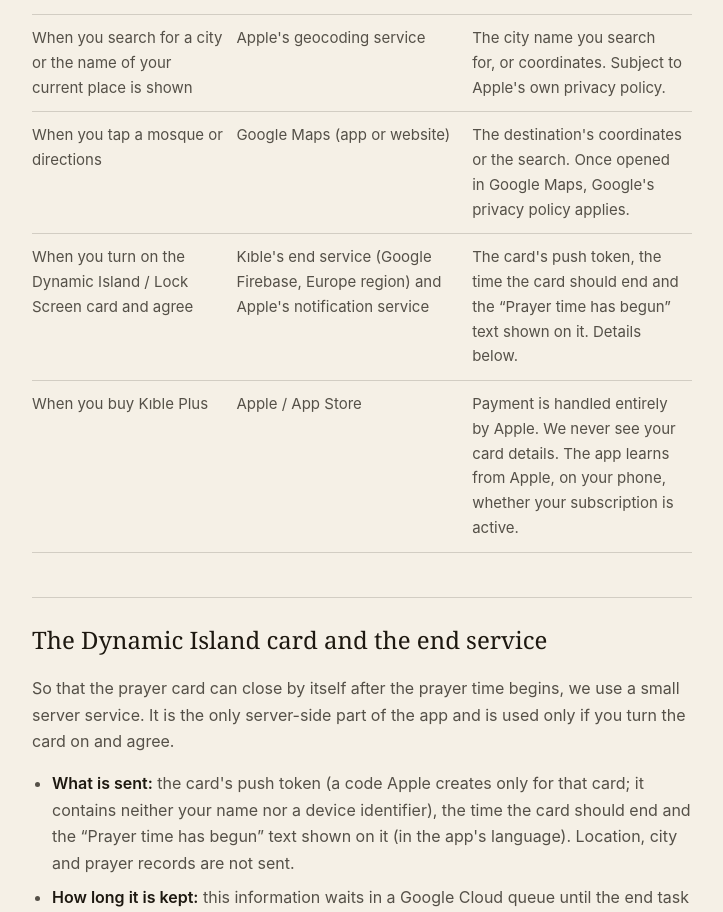
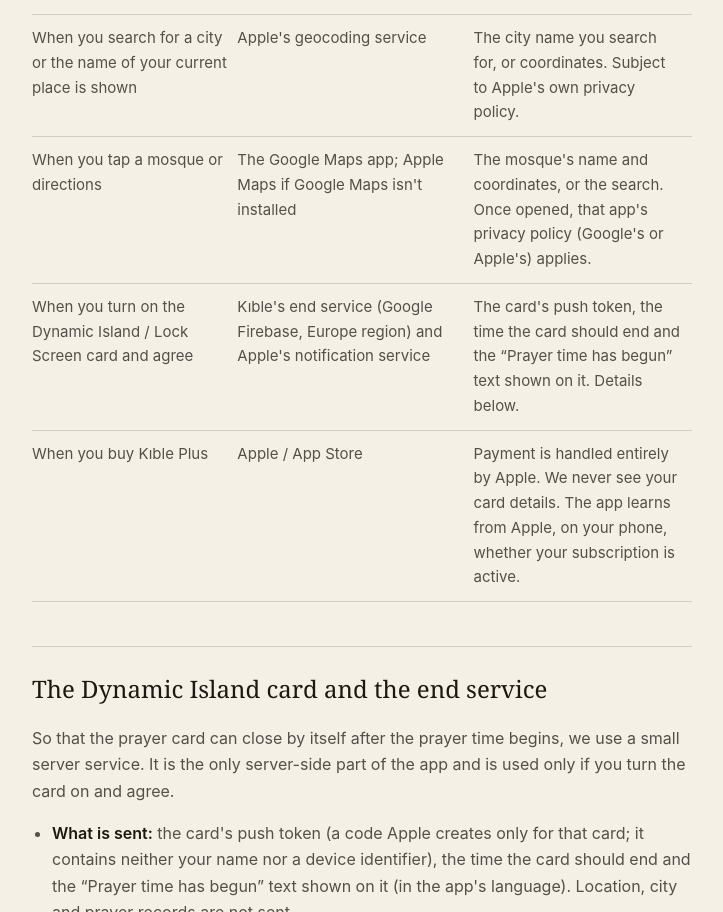
Before and after one commit to mertxsenturk/kible-docs, a plain HTML site: page privacy.html in a window 1280 px wide. Shown: the part 2129-3041 px from the top of the page, without its empty margins (278-1001 px from the left). Drawn offline with Linux system fonts and the light colour scheme.

Commit message:
Gizlilik: Google Haritalar yoksa Apple Haritalar; cami adı gönderiliyor
Co-Authored-By: Claude Opus 5.5 <noreply@anthropic.com>

```diff
--- a/privacy.html
+++ b/privacy.html
@@ -97,9 +97,9 @@
     </tr>
     <tr>
       <td>When you tap a mosque or directions</td>
-      <td>Google Maps (app or website)</td>
-      <td>The destination's coordinates or the search. Once opened in Google
-          Maps, Google's privacy policy applies.</td>
+      <td>The Google Maps app; Apple Maps if Google Maps isn't installed</td>
+      <td>The mosque's name and coordinates, or the search. Once opened, that
+          app's privacy policy (Google's or Apple's) applies.</td>
     </tr>
     <tr>
       <td>When you turn on the Dynamic Island / Lock Screen card and agree</td>
```
Also changed, not shown: gizlilik.html (+3 -3 lines).
